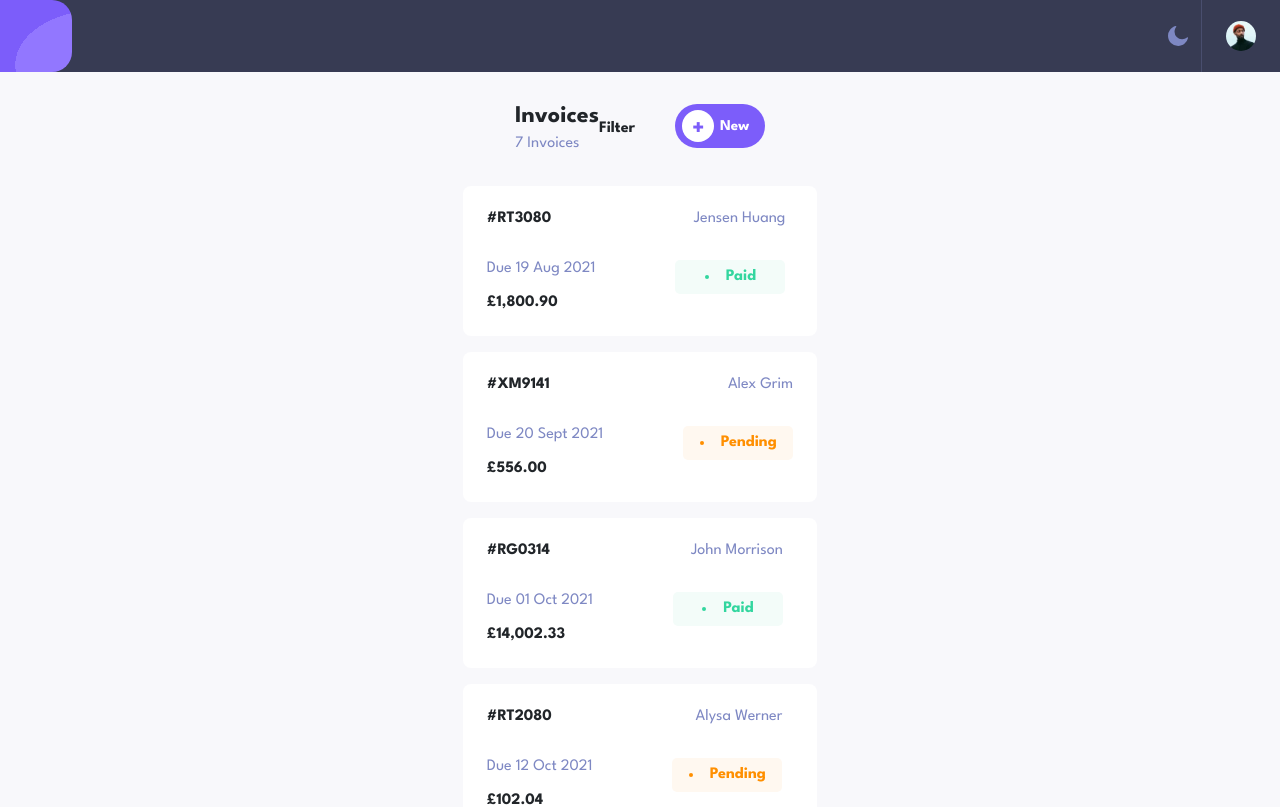
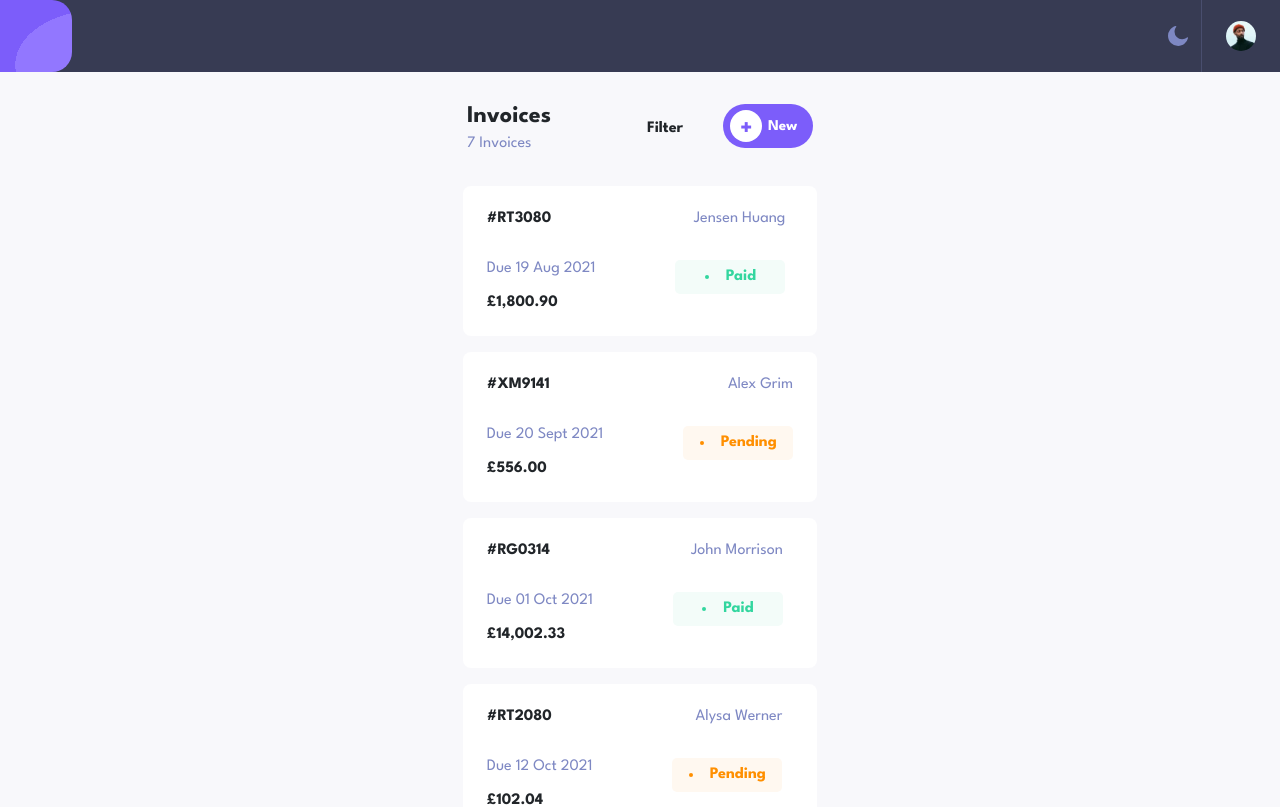
Before and after one commit to kebin20/invoice-app, a Vue app: page /invoices in a window 1280 px wide. Shown: the top 807 px of the page. Built offline with nearby package versions, Linux system fonts and the light colour scheme; no server answers; some icons are missing.

Commit message:
style: modified style for menubar

```diff
--- a/src/components/layout/TheMenuBar.vue
+++ b/src/components/layout/TheMenuBar.vue
@@ -30,6 +30,8 @@ export default {
 <style lang="scss" scoped>
 section {
   margin: 2em 1.5em;
+  gap: 6em;
+
   .filter {
     font-weight: 700;
     &-text {
```
